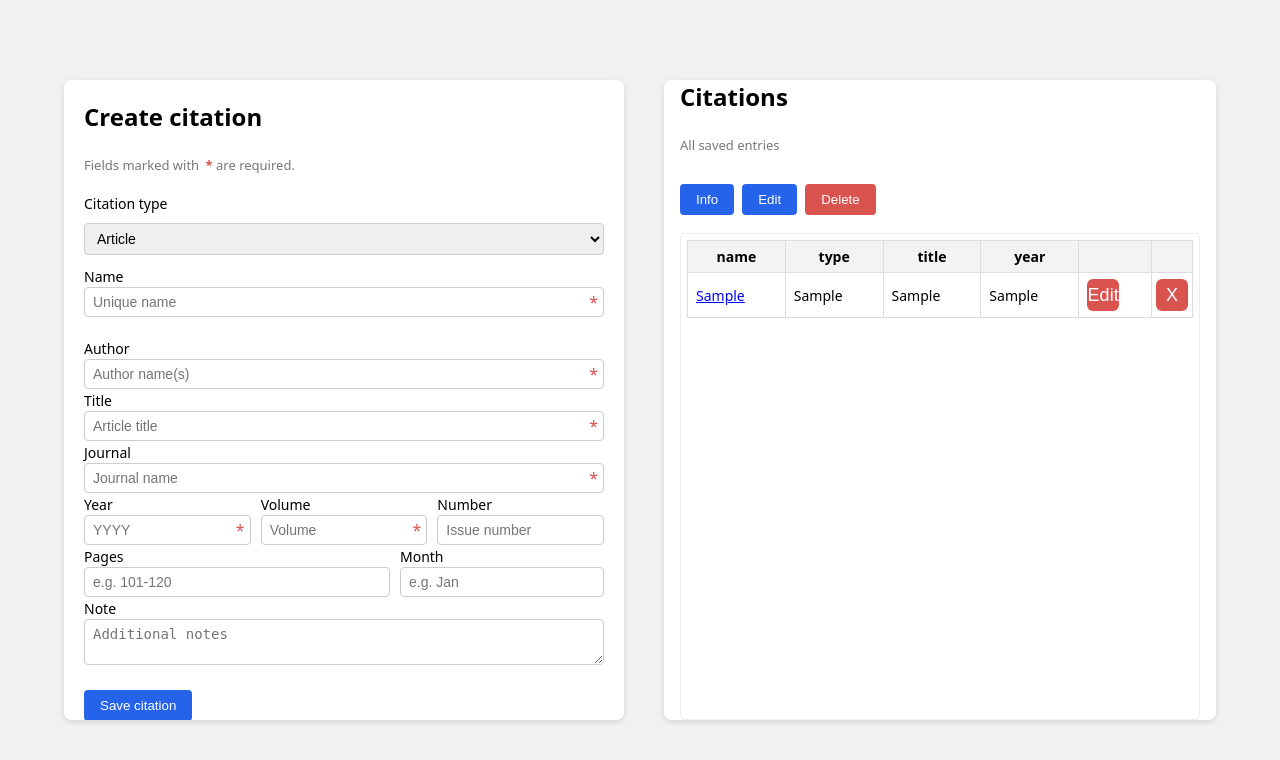
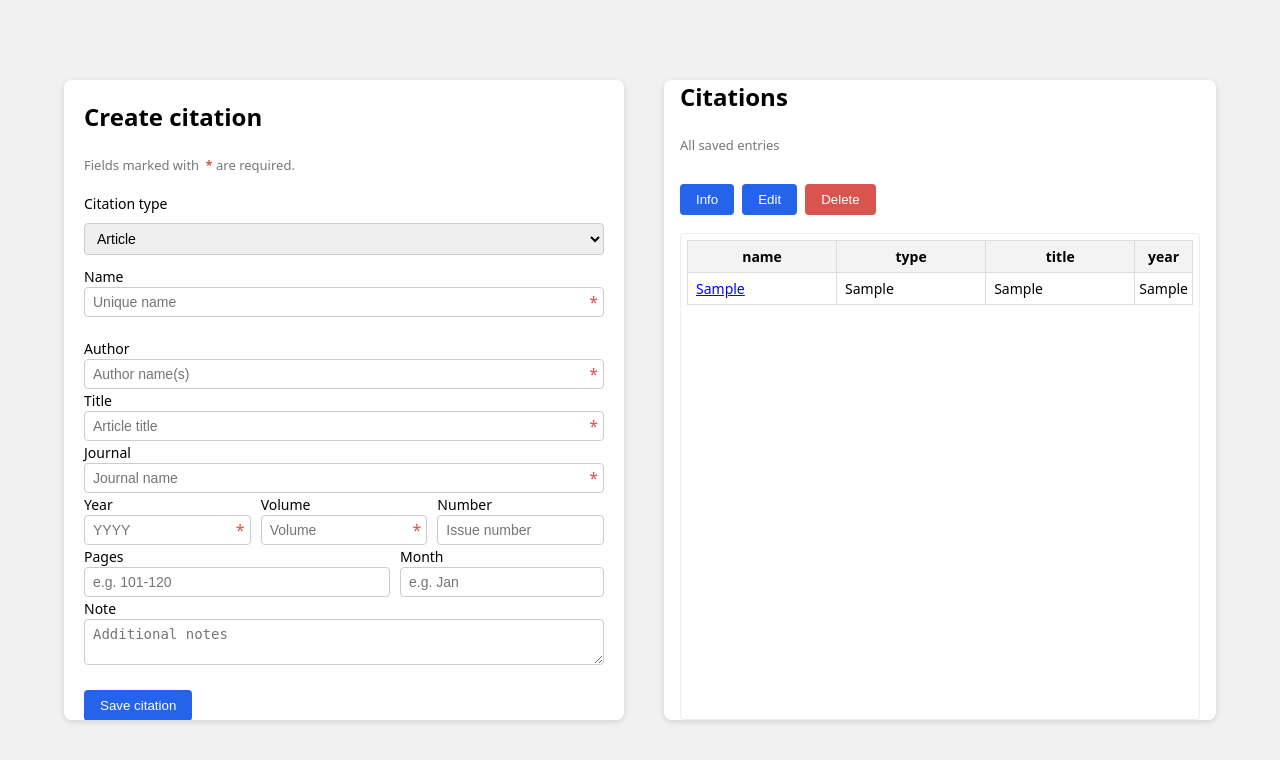
Before and after one commit to tiinasor/ohtu-miniprojekti, a Flask app: template src/templates/index.html in a window 1280 px wide. Shown: the top 760 px of the page. Run offline with Flask 3, Linux system fonts and the light colour scheme; the template is opened without the code that fills it: most values are stand-ins (such as "Sample title", 1, 10 or a date in 2020).

Commit message:
remove redundant edit and delete buttons from each citation row

```diff
--- a/src/templates/index.html
+++ b/src/templates/index.html
@@ -92,8 +92,6 @@ Citation database app
                     <th>type</th>
                     <th>title</th>
                     <th>year</th>
-                    <th></th>
-                    <th></th>
                 </tr>
             </thead>
 
@@ -113,25 +111,6 @@ Citation database app
                     <td>{{ c.get_field("title") }}</td>
                     <td>{{ c.get_field("year") }}</td>
 
-                    <td>
-                        <form class="edit-form"
-                              action="/edit/{{ c.id }}"
-                              method="get">
-                            <button class="edit-button icon-button"
-                                    type="submit"
-                                    title="Edit">Edit</button>
-                        </form>
-                    </td>
-                    <td>
-                        <form class="remove-form"
-                              action="/remove/{{ c.id }}"
-                              method="post"
-                              data-name="{{ c.get_field('name') }}">
-                            <button class="remove-button icon-button"
-                                    type="submit"
-                                    id="delete_{{ c.get_field('name') }}"
-                                    title="Delete">X</button>
-                        </form>
                     </td>
                 </tr>
                 {% endfor %}
```
